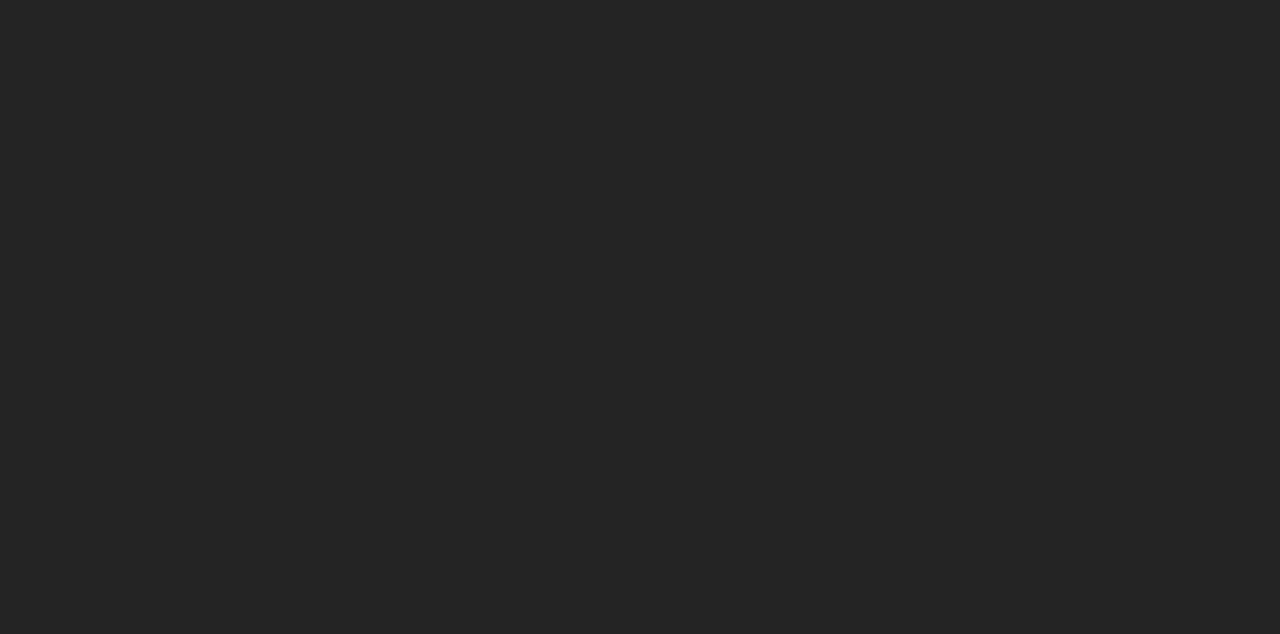
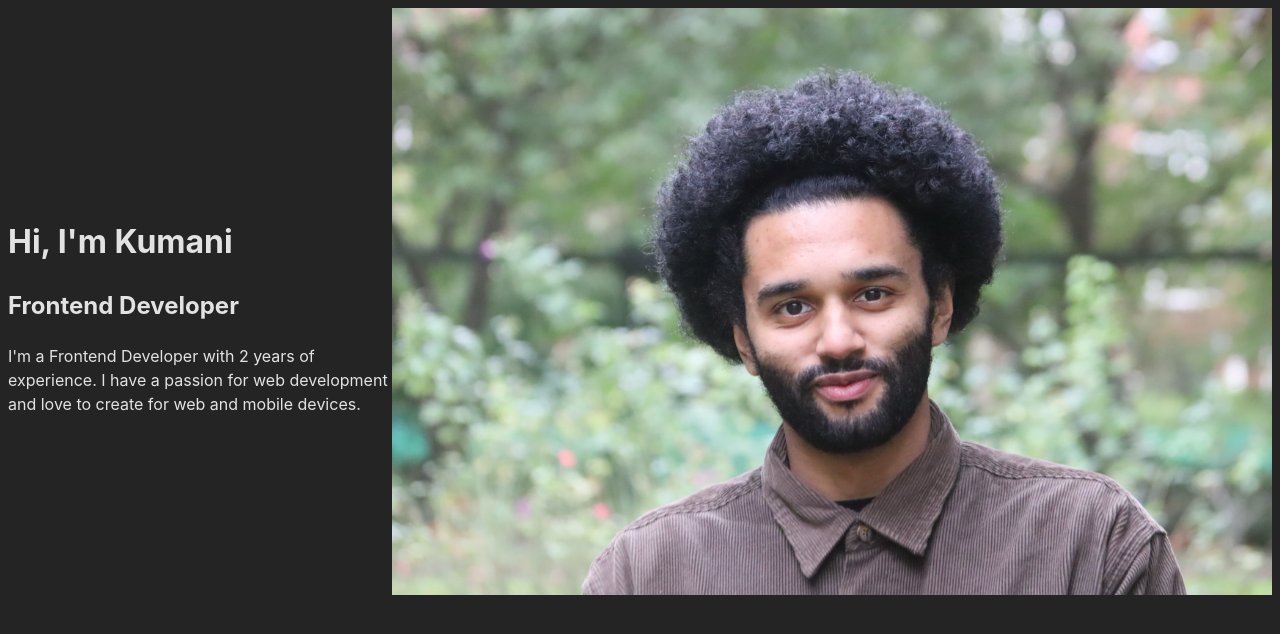
Before and after one commit to amancalledkidd/portfolio, a React (Vite) app: page / in a window 1280 px wide. Shown: the top 634 px of the page. Built offline with nearby package versions, Linux system fonts and the light colour scheme.

Commit message:
intro section added

```diff
--- a/package.json
+++ b/package.json
@@ -22,6 +22,7 @@
     "eslint": "^8.55.0",
     "eslint-plugin-react-hooks": "^4.6.0",
     "eslint-plugin-react-refresh": "^0.4.5",
+    "sass": "^1.69.5",
     "typescript": "^5.2.2",
     "vite": "^5.0.8"
   }
--- a/src/App.tsx
+++ b/src/App.tsx
@@ -1,10 +1,11 @@
 import './App.css'
+import Intro from './components/Intro/Intro'
 
 function App() {
 
   return (
     <>
-
+      <Intro />
     </>
   )
 }
--- /dev/null
+++ b/src/components/Intro/Intro.scss
@@ -0,0 +1,21 @@
+.intro {
+    display: flex;
+    flex-direction: row;
+    justify-content: center;
+    align-items: center;
+
+    &__content {
+        flex: 1;
+        padding: 20px;
+    }
+
+    &__image-container {
+        border-radius: 50%;
+        margin-bottom: 20px;
+
+        &__img {
+            max-width: 100%;
+            height: auto;
+        }
+    }
+}
--- /dev/null
+++ b/src/components/Intro/Intro.tsx
@@ -0,0 +1,19 @@
+import './Intro.scss';
+import profilePic from '../../assets/images/profile-pic.jpeg';
+
+const Intro = () => {
+    return (
+        <div className="intro">
+            <div className="intro-container__content">
+                <h1 className="intro-container__title">Hi, I'm <span className="intro__name">Kumani</span></h1>
+                <h2 className="intro-container__role">Frontend Developer</h2>
+                <p className="intro-container__description">I'm a Frontend Developer with 2 years of experience. I have a passion for web development and love to create for web and mobile devices.</p>
+            </div>
+            <div className="intro__image-container">
+                <img className="intro__image-container__img" src={profilePic} alt="profile picture" />
+            </div>
+        </div>
+    );
+}
+
+export default Intro;
```
Also changed, not shown: src/assets/images/profile-pic.jpeg (added), 1 other file (tests, documents, lock files or other folders).
